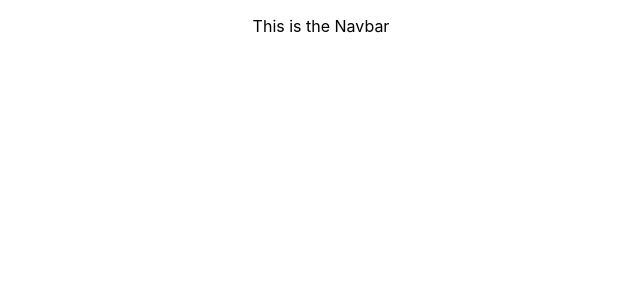
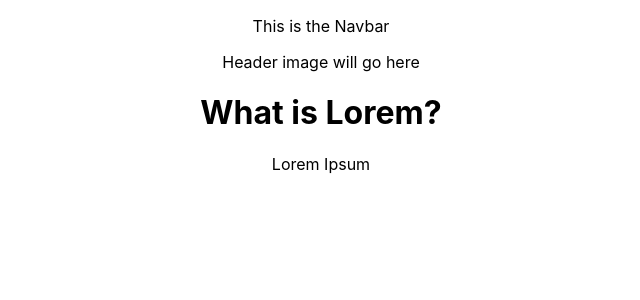
Before and after one commit to chrisclarkedev/sticky_nav, a React (Create React App) app: page / in a window 1280 px wide. Shown: the top 300 px of the page, without its empty margins (319-959 px from the left). Built offline with nearby package versions, Linux system fonts and the light colour scheme.

Commit message:
created header component

```diff
--- a/src/App.js
+++ b/src/App.js
@@ -1,11 +1,15 @@
 import React from 'react';
 import './App.css';
 import Navbar from './components/Navbar';
+import Header from './components/Header';
 
 function App() {
   return (
     <div className="App">
       <Navbar />
+      <Header />
+      <h1>What is Lorem?</h1>
+      <p>Lorem Ipsum</p>
     </div>
   );
 }
--- /dev/null
+++ b/src/components/Header.jsx
@@ -0,0 +1,8 @@
+import React from 'react';
+
+
+export default function Header() {
+  return (
+    <p>Header image will go here</p>
+  )
+}
```
